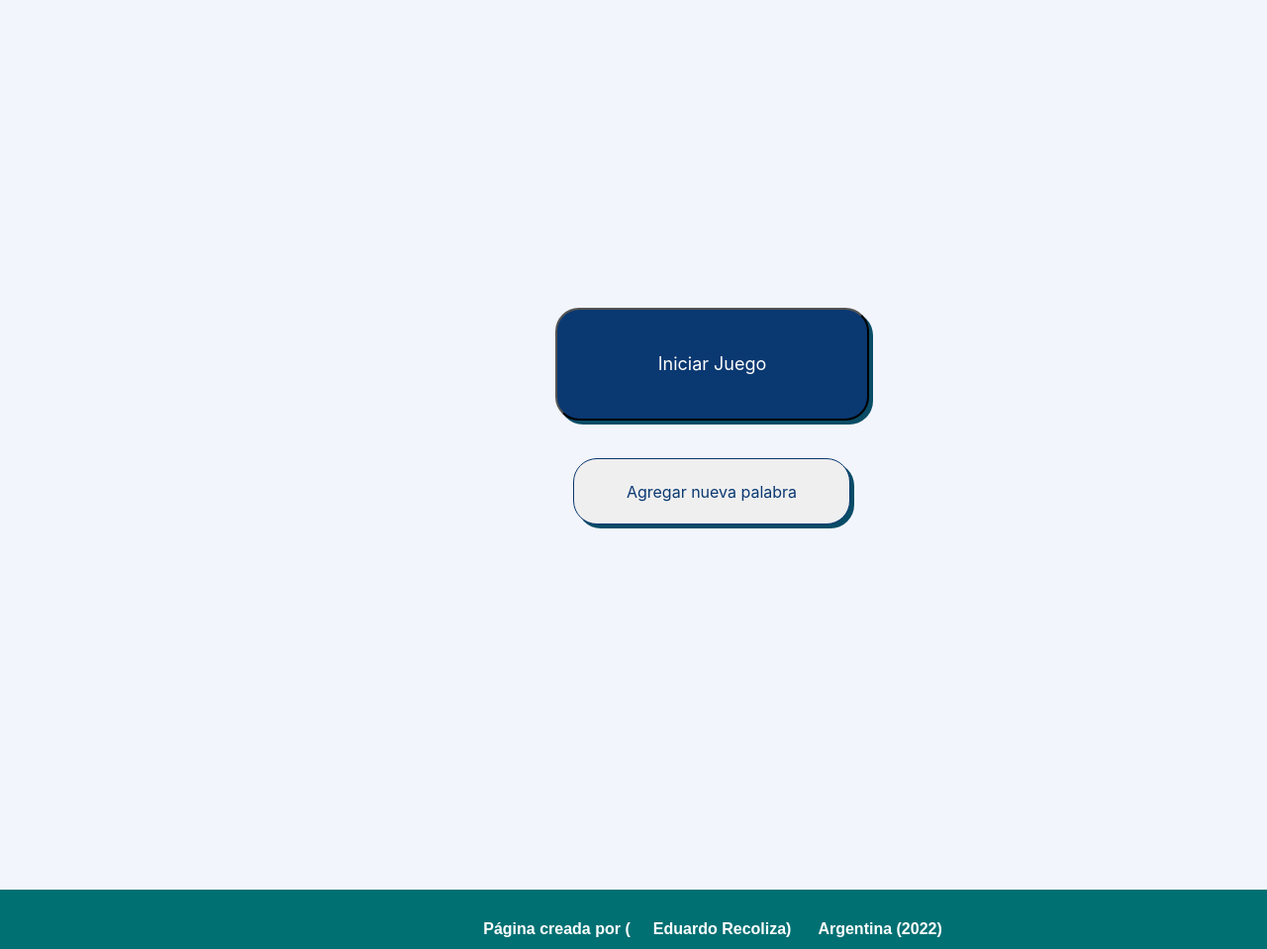
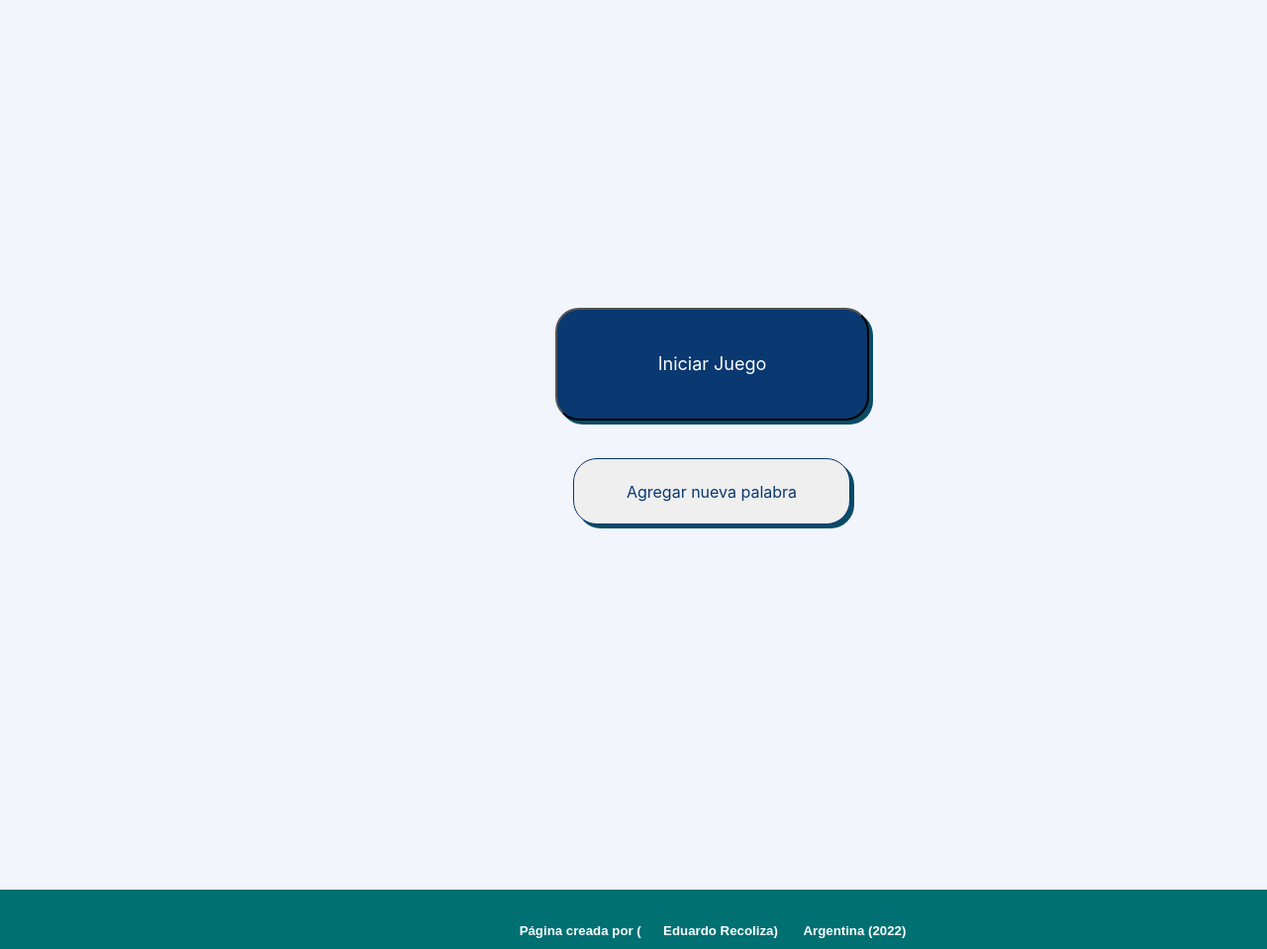
Before and after one commit to erecoliza/Challenger-Ahorcado, a plain HTML site: page index.html in a window 1280 px wide. Shown: the part 91-1050 px from the top of the page at 99% size. Drawn offline with nearby package versions, Linux system fonts and the light colour scheme.

```diff
--- a/ahorcado.css
+++ b/ahorcado.css
@@ -167,11 +167,6 @@ footer {
     padding-bottom: 20px;
 }
 
-
-
-
-
-
 /* CELULAR   */
 
 @media only screen and (max-width: 600px) {
--- a/index.html
+++ b/index.html
@@ -24,6 +24,6 @@
     <script src="./ahorcado.js"></script>
 </body>
 <footer>
-    <h4>Página creada por (<i class="material-icons">&#xe7fd;</i> Eduardo Recoliza) <i class="material-icons">&#xe55e;</i>  Argentina (2022)</h4>
+    <h5>Página creada por (<i class="material-icons">&#xe7fd;</i> Eduardo Recoliza) <i class="material-icons">&#xe55e;</i>  Argentina (2022)</h5>
 </footer>
 </html>
```
